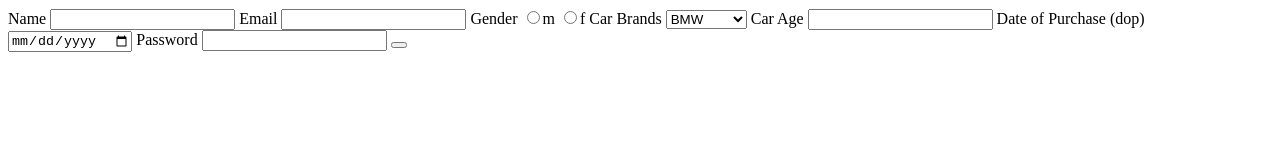
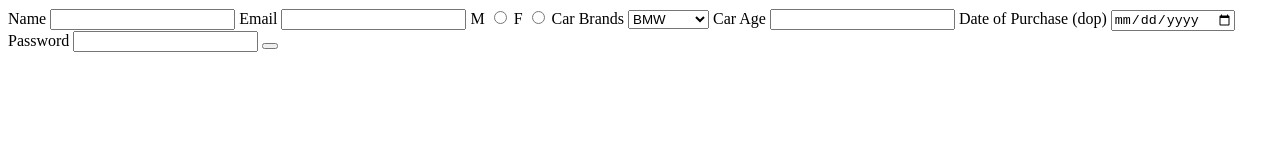
Before and after one commit to acciojob/car-insurance-form-dokikoteswar, a website: page main.html in a window 1280 px wide. Drawn offline with Linux system fonts and the light colour scheme.

Commit message:
created a submission

```diff
--- a/main.html
+++ b/main.html
@@ -13,9 +13,10 @@
 		<input type="text" id="name" required>
 		<label for="email">Email</label>
 		<input type="email" id="email" required>
-		<label for="gendr">Gender</label>
-		<input type="radio" id="gender" name="gender"required>m
-		<input type="radio" id="gender"    name="gender"required>f
+		<label for="gender_m">M</label>
+		<input type="radio" id="gender_m" name="gender"required>
+		<label for="gender_f">F</label>
+		<input type="radio" id="gender_f"    name="gender"required>
 		<label for="cars">Car Brands</label>
 		<select id="cars">
 			<option>BMW</option>
```
